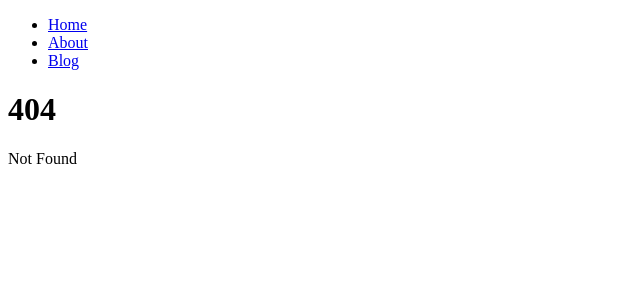
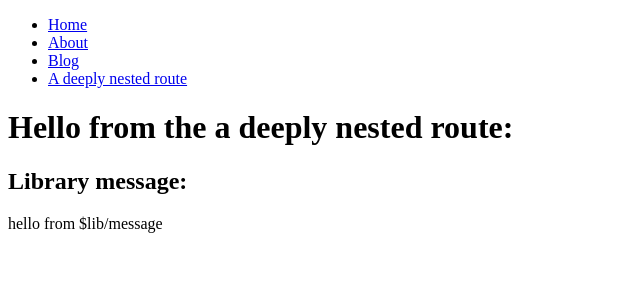
Before and after one commit to zakmayfield/sveltekitforfun, a SvelteKit app: page /a/deeply/nested/route in a window 1280 px wide. Before the commit this address had no page. Shown: the top 300 px of the page, without its empty margins (0-640 px from the left). Built offline with nearby package versions, Linux system fonts and the light colour scheme.

Commit message:
$lib/message for example with nested route

```diff
--- a/src/lib/index.ts
+++ /dev/null
@@ -1 +0,0 @@
-// place files you want to import through the `$lib` alias in this folder.
--- /dev/null
+++ b/src/lib/message.ts
@@ -0,0 +1 @@
+export const message = 'hello from $lib/message';
--- a/src/routes/+layout.svelte
+++ b/src/routes/+layout.svelte
@@ -3,6 +3,7 @@
 		<li><a href="/">Home</a></li>
 		<li><a href="/about">About</a></li>
 		<li><a href="/blog">Blog</a></li>
+		<li><a href="/a/deeply/nested/route">A deeply nested route</a></li>
 	</ul>
 </nav>
 
--- /dev/null
+++ b/src/routes/a/deeply/nested/route/+page.svelte
@@ -0,0 +1,10 @@
+<script>
+	import { message } from '$lib/message';
+</script>
+
+<div>
+	<h1>Hello from the a deeply nested route:</h1>
+
+	<h2>Library message:</h2>
+	<p>{message}</p>
+</div>
```
